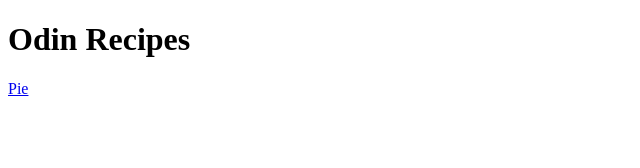
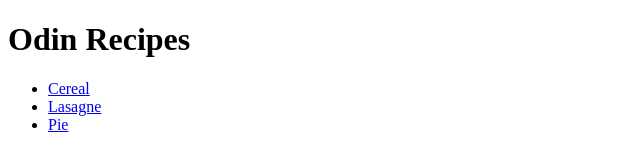
Before and after one commit to ytx-26/odin-recipes, a plain HTML site: page index.html in a window 1280 px wide. Shown: the whole page, without its empty margins (0-640 px from the left). Drawn offline with Linux system fonts and the light colour scheme.

Commit message:
I put the files in an unordered list and linked them all in index.html

```diff
--- a/index.html
+++ b/index.html
@@ -5,7 +5,11 @@
     <title>My First Webpage</title>
   </head>
   <h1>Odin Recipes</h1>
-  <a href="recipes/pie.html">Pie</a>
+  <ul>
+    <li><a href="recipes/cereal.html">Cereal</a></li>
+    <li><a href="recipes/lasagne.html">Lasagne</a></li>
+    <li><a href="recipes/pie.html">Pie</a></li>
+  </ul>
 
   <body>
   </body>
```
